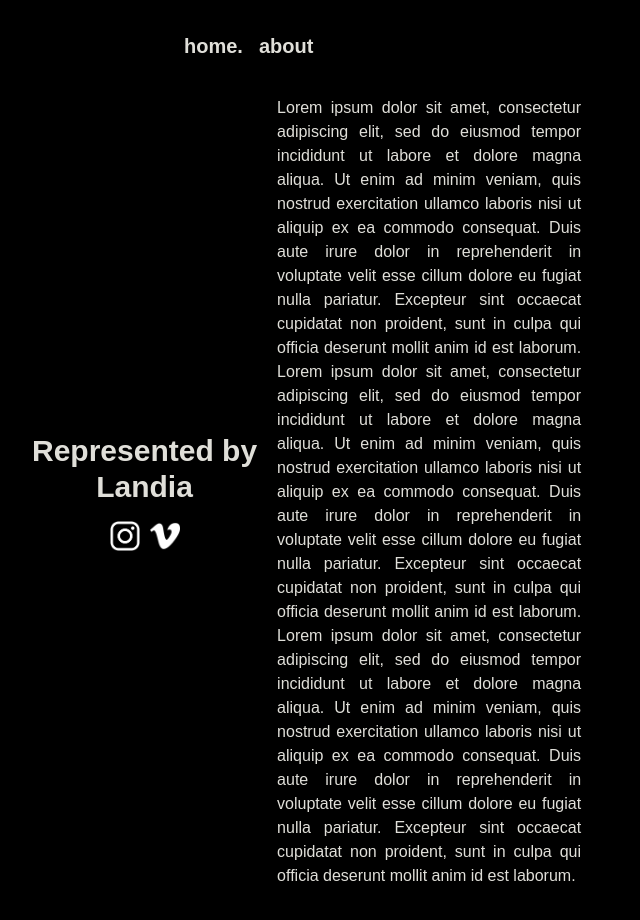
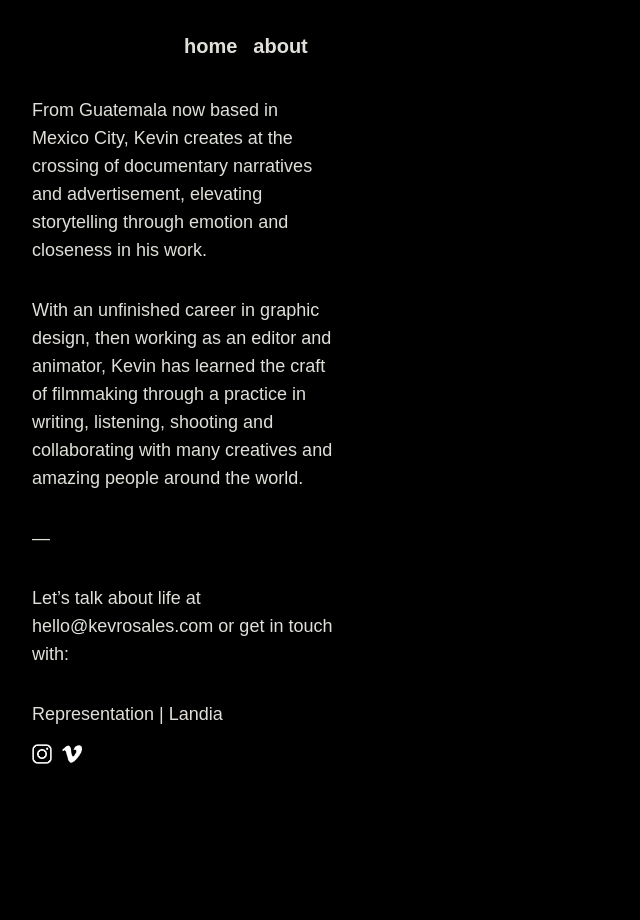
Before and after one commit to aleguerrero/kevin-rosales-website, a Next.js app: page /about in a window 1280 px wide. Shown: the whole page, without its empty margins (0-640 px from the left). After the commit the page ends 800 px from the top, so only its background shows below. Built offline with nearby package versions, Linux system fonts and the light colour scheme; a web font is replaced by a local one.

Commit message:
new vids and fixes

```diff
--- a/public/projects.json
+++ b/public/projects.json
@@ -473,6 +473,204 @@
                     "name": "Los De Post"
                 }
             ]
+        },
+        {
+            "client": "Apple",
+            "name": "The Making of Suerte",
+            "slug": "apple_the_making_of_suerte",
+            "production": "LANDIA",
+            "vimeoId": "1166881521",
+            "credits": [
+                {
+                    "role": "Production Company",
+                    "name": "LANDIA"
+                },
+                {
+                    "role": "Agency",
+                    "name": "TBWA\\ Media Arts Lab"
+                },
+                {
+                    "role": "Director BTS",
+                    "name": "Kevin Rosales"
+                },
+                {
+                    "role": "Director de fotografía BTS",
+                    "name": "Diego Campos"
+                },
+                {
+                    "role": "Productora BTS",
+                    "name": "Julz Cruz"
+                },
+                {
+                    "role": "Data Manager",
+                    "name": "Karen Méndez"
+                },
+                {
+                    "role": "Directores",
+                    "name": "CLIQUA"
+                },
+                {
+                    "role": "Director de fotografía",
+                    "name": "Xiaolong Liu"
+                },
+                {
+                    "role": "Director de fotografía 2da Unidad",
+                    "name": "César Echeverria"
+                },
+                {
+                    "role": "Managing Partners & Executive Producers",
+                    "name": "Thomas Amoedo | Claudio Amoedo"
+                },
+                {
+                    "role": "Directora de Producción y Productora Ejecutiva",
+                    "name": "Mercedes Guereño"
+                },
+                {
+                    "role": "Productora Ejecutiva Creativa",
+                    "name": "Luciana Abramzon"
+                },
+                {
+                    "role": "Productor",
+                    "name": "Carlos Ayami Erdmann"
+                },
+                {
+                    "role": "Gerente de producción",
+                    "name": "Rafael Hernández Garza"
+                },
+                {
+                    "role": "Coordinadora de Producción",
+                    "name": "Tania A. Montiel"
+                },
+                {
+                    "role": "1st AD",
+                    "name": "Manuel Magallanes"
+                },
+                {
+                    "role": "2nd AD",
+                    "name": "Xavier Magallanes"
+                },
+                {
+                    "role": "3er AD",
+                    "name": "Vicente Mercado"
+                },
+                {
+                    "role": "Supervisora de guión",
+                    "name": "Manuela Rosas"
+                },
+                {
+                    "role": "Cast",
+                    "name": "CastingClub MX"
+                },
+                {
+                    "role": "Director de Casting",
+                    "name": "Gustavo Anselmi"
+                },
+                {
+                    "role": "Asistente casting",
+                    "name": "Valentina Ñonquepan"
+                },
+                {
+                    "role": "Coordinadora de casting",
+                    "name": "Inés García Siguero"
+                },
+                {
+                    "role": "Diseñadora de producción",
+                    "name": "Fernanda Guerrero"
+                },
+                {
+                    "role": "Director de arte",
+                    "name": "Victor Manuel Raya"
+                }
+            ]
+        },
+        {
+            "client": "Ford Pro",
+            "name": "Dare to go pro",
+            "slug": "fordpro_dare_to_go_pro",
+            "production": "LANDIA",
+            "vimeoId": "1183521611",
+            "credits": [
+                {
+                    "role": "Production Company",
+                    "name": "LANDIA"
+                },
+                {
+                    "role": "Director",
+                    "name": "Kevin Rosales"
+                },
+                {
+                    "role": "Director de Fotografía",
+                    "name": "Sebastián Blanco"
+                },
+                {
+                    "role": "Managing Partners & Executive Producers",
+                    "name": "Thomas Amoedo | Claudio Amoedo"
+                },
+                {
+                    "role": "Head of Production",
+                    "name": "Mercedes Guereño"
+                },
+                {
+                    "role": "Executive Creative Producer",
+                    "name": "Luciana Abramzon"
+                },
+                {
+                    "role": "Producer",
+                    "name": "Victoria Tolchinsky"
+                },
+                {
+                    "role": "1st AD",
+                    "name": "Diego Diez"
+                },
+                {
+                    "role": "2nd AD",
+                    "name": "Marlex Brando"
+                },
+                {
+                    "role": "Productora en línea",
+                    "name": "Karina Santiago"
+                },
+                {
+                    "role": "Gerente de Unidad",
+                    "name": "Israel Guzmán"
+                },
+                {
+                    "role": "Gerente de Logística",
+                    "name": "Eide Sosa"
+                },
+                {
+                    "role": "Gaffer",
+                    "name": "Mauricio Reyes"
+                },
+                {
+                    "role": "Director de Arte",
+                    "name": "Tomás Lecot"
+                },
+                {
+                    "role": "Especialista Autos",
+                    "name": "Chivata Lezama"
+                },
+                {
+                    "role": "Stylist",
+                    "name": "Eugenia Fernandez"
+                },
+                {
+                    "role": "Make Up",
+                    "name": "Lu Beltran"
+                },
+                {
+                    "role": "Locaciones",
+                    "name": "Luis Serrano Nava"
+                },
+                {
+                    "role": "Post & VFX",
+                    "name": "Atómica"
+                },
+                {
+                    "role": "Music & Sound Design",
+                    "name": "BDS"
+                }
+            ]
         }
     ]
 }
--- a/src/app/Components/FadeInMount.tsx
+++ b/src/app/Components/FadeInMount.tsx
@@ -1,4 +1,3 @@
-// src/app/Components/FadeInMount.tsx
 "use client";
 import { useEffect, useState } from "react";
 
--- a/src/app/Components/Header.tsx
+++ b/src/app/Components/Header.tsx
@@ -39,7 +39,7 @@ export default function Header() {
                 setOnSA(false)
               }}
               className="cursor-pointer text-xl">
-                home.
+                home
               </Link>
             ) : (
               <button
--- a/src/app/about/page.tsx
+++ b/src/app/about/page.tsx
@@ -1,40 +1,46 @@
 export const metadata = {
-    title: 'About',
-  };
+  title: "About",
+};
 
 export default function AboutPage() {
   return (
     <div className="p-8 flex flex-row max-md:flex-col w-full pt-24 fade-in-container">
-      <div className="flex flex-col justify-center items-center">
-        <div>Represented by</div>
-        <div>Landia</div>
+      <div className="max-md:w-full w-1/4 flex flex-col font-thin text-lg">
+        <div className="mb-8">
+          From Guatemala now based in Mexico City, Kevin creates at the crossing
+          of documentary narratives and advertisement, elevating storytelling
+          through emotion and closeness in his work.
+        </div>
+        <div className="mb-8">
+          With an unfinished career in graphic design, then working as an editor
+          and animator, Kevin has learned the craft of filmmaking through a
+          practice in writing, listening, shooting and collaborating with many
+          creatives and amazing people around the world.
+        </div>
+        <div className="mb-8">—</div>
+        <div className="mb-8">
+          Let’s talk about life at{" "}
+          <span className="font-medium"><a href="mailto:hello@kevrosales.com">hello@kevrosales.com</a></span> or get in
+          touch with:
+        </div>
+        <div>Representation | <a href="https://www.landia.com/" target="_blank"rel="noopener noreferrer" className="underline-hover cursor-pointer">Landia</a></div>
         <div className="flex flex-row pt-4 ">
-          <a href="https://www.instagram.com/kevrosales_/" target="_blank" rel="noopener noreferrer"><img src={`/instagramlogo.png`} className="w-[30px] mr-[10px]" /></a>
-          <a href="https://vimeo.com/kevrosales" target="_blank" rel="noopener noreferrer"><img src={`/vimeologo.png`} className="w-[30px]" /></a>
+          <a
+            href="https://www.instagram.com/kevrosales_/"
+            target="_blank"
+            rel="noopener noreferrer"
+          >
+            <img src={`/instagramlogo.png`} className="w-[20px] mr-[10px]" />
+          </a>
+          <a
+            href="https://vimeo.com/kevrosales"
+            target="_blank"
+            rel="noopener noreferrer"
+          >
+            <img src={`/vimeologo.png`} className="w-[20px]" />
+          </a>
         </div>
-      </div>
-      <div className="ml-[20px] w-1/4 max-md:w-full max-md:ml-[0px] max-md:p-[20px] text-justify font-extralight text-base">
-        Lorem ipsum dolor sit amet, consectetur adipiscing elit, sed do eiusmod
-        tempor incididunt ut labore et dolore magna aliqua. Ut enim ad minim
-        veniam, quis nostrud exercitation ullamco laboris nisi ut aliquip ex ea
-        commodo consequat. Duis aute irure dolor in reprehenderit in voluptate
-        velit esse cillum dolore eu fugiat nulla pariatur. Excepteur sint
-        occaecat cupidatat non proident, sunt in culpa qui officia deserunt
-        mollit anim id est laborum.
-        Lorem ipsum dolor sit amet, consectetur adipiscing elit, sed do eiusmod
-        tempor incididunt ut labore et dolore magna aliqua. Ut enim ad minim
-        veniam, quis nostrud exercitation ullamco laboris nisi ut aliquip ex ea
-        commodo consequat. Duis aute irure dolor in reprehenderit in voluptate
-        velit esse cillum dolore eu fugiat nulla pariatur. Excepteur sint
-        occaecat cupidatat non proident, sunt in culpa qui officia deserunt
-        mollit anim id est laborum.
-        Lorem ipsum dolor sit amet, consectetur adipiscing elit, sed do eiusmod
-        tempor incididunt ut labore et dolore magna aliqua. Ut enim ad minim
-        veniam, quis nostrud exercitation ullamco laboris nisi ut aliquip ex ea
-        commodo consequat. Duis aute irure dolor in reprehenderit in voluptate
-        velit esse cillum dolore eu fugiat nulla pariatur. Excepteur sint
-        occaecat cupidatat non proident, sunt in culpa qui officia deserunt
-        mollit anim id est laborum.
+
       </div>
     </div>
   );
--- a/src/app/globals.css
+++ b/src/app/globals.css
@@ -51,7 +51,7 @@ body.preview-active .home-section {
 
 .video-background {
   position: relative;
-  min-height: 100vh;
+  min-height: 100dvh;
   width: 100vw;
   overflow: hidden;
   background-size: cover;
@@ -71,6 +71,24 @@ body.preview-active .home-section {
   transform: translate(-50%, -50%);
   z-index: -1; /* Place video behind other content */
   object-fit: cover; /* Ensure video covers the whole area */
+}
+
+.underline-hover {
+  position: relative;
+  display: inline-block;
+}
+.underline-hover::after {
+  content: '';
+  position: absolute;
+  left: 0;
+  bottom: -2px;
+  width: 0;
+  height: 2px;
+  background: currentColor;
+  transition: width 0.3s ease;
+}
+.underline-hover:hover::after {
+  width: 100%;
 }
 
 @media (max-width: 768px) {
--- a/src/app/page.tsx
+++ b/src/app/page.tsx
@@ -14,8 +14,8 @@ export default function Home() {
           <source src={`/REEL_web.mp4`} type="video/mp4" />
           Your browser does not support the video tag.
         </video>
-        <section className="home-section pt-16 z-10 relative grid grid-cols-1 md:grid-cols-2 h-[100dvh] fade-in-container">
-          <div className="w-1/2 flex flex-row">
+        <section className="home-section pt-16 z-10 relative grid grid-cols-1 md:grid-cols-2 h-dvh fade-in-container">
+          <div className="max-md:w-1/2 w-1/3 flex flex-row max-md:items-end max-md:mb-8">
             <div className="pl-8 w-1/2 flex items-center justify-start text-xl">
               <p>Kevin</p>
             </div>
--- a/src/app/projects/[slug]/page.tsx
+++ b/src/app/projects/[slug]/page.tsx
@@ -55,6 +55,7 @@ export default async function ProjectPage({
   params: Promise<{ slug: string }>;
 }) {
   const { slug } = await params;
+  console.log(slug)
   const project = (await getProjects()).find((p) => p.slug === slug);
   if (!project) return notFound();
 
@@ -80,7 +81,7 @@ export default async function ProjectPage({
             href="#credits"
             className="absolute bottom-0 left-0 w-full p-8 flex justify-center"
           >
-            credits.
+            credits
           </a>
         </div>
         <div
```
Also changed, not shown: 2 other files (tests, documents, lock files or other folders).
